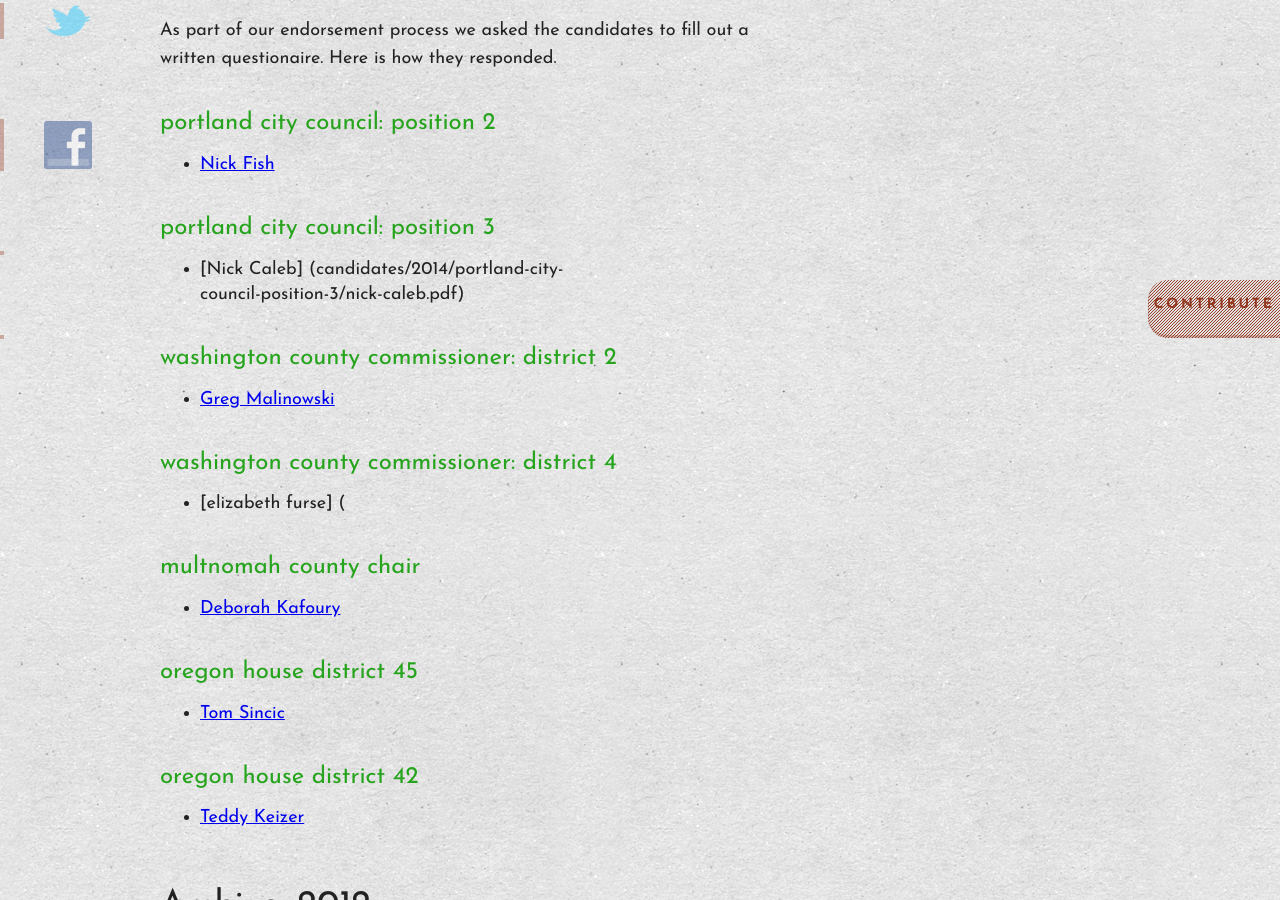
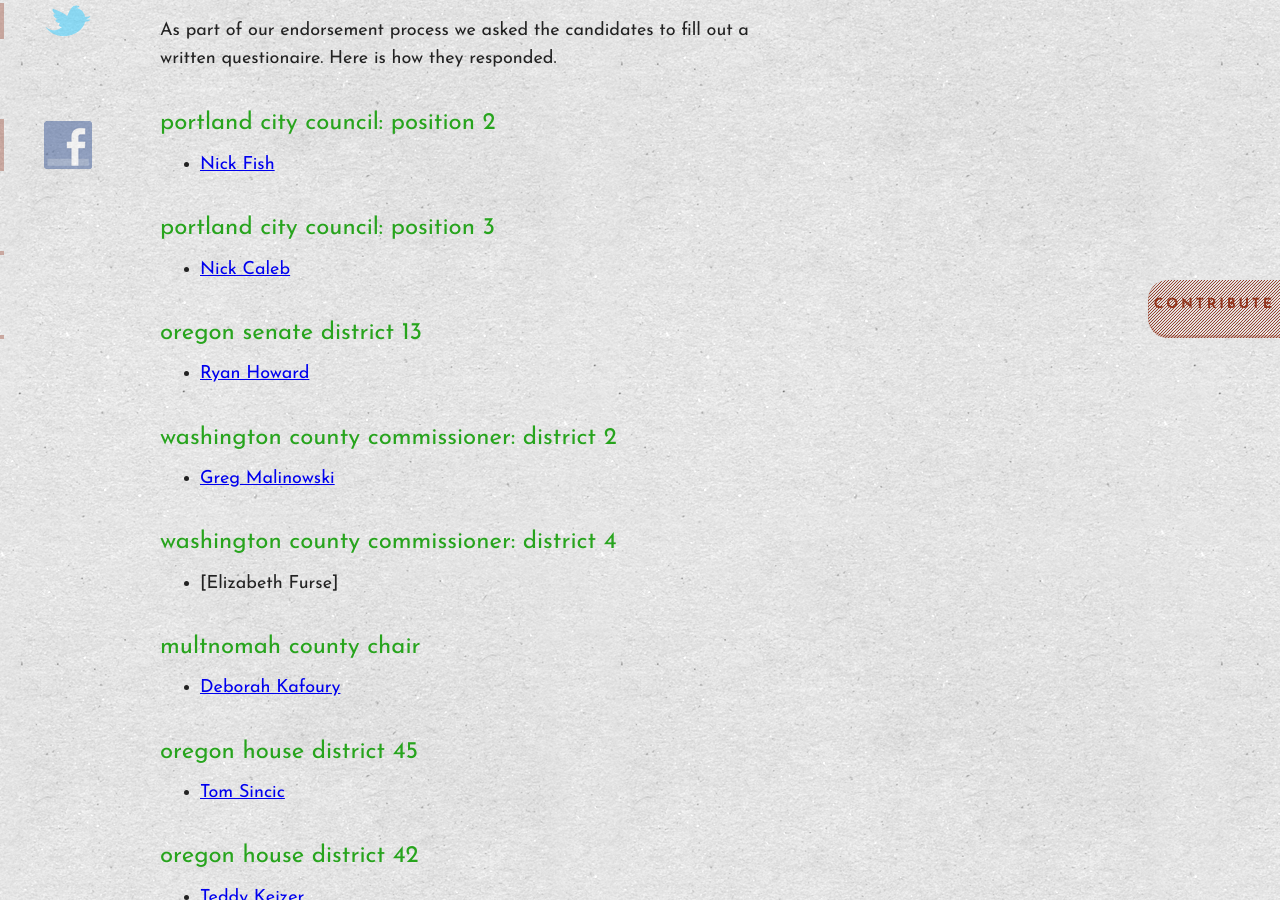
Before and after one commit to bikewalkvote/bikewalkvote.github.io, a Jekyll site: the page built from candidates.md, in a window 1280 px wide and 900 px high, scrolled down 277 px. Built offline with Jekyll 4.4.1, drawn with Linux system fonts in a browser that asks for light colours; nearby versions of some CDN libraries; Markdown is read by kramdown in place of the engine named in the settings; comment, search, counter and statistics services are not loaded.

Commit message:
Update candidates.md

```diff
--- a/candidates.md
+++ b/candidates.md
@@ -12,13 +12,16 @@ fill out a written questionaire. Here is how they responded.
 * [Nick Fish](/candidates/2014/portland-city-council-position-2/nick-fish.pdf)
 
 ### portland city council: position 3
-* [Nick Caleb] (candidates/2014/portland-city-council-position-3/nick-caleb.pdf)
+* [Nick Caleb](candidates/2014/portland-city-council-position-3/nick-caleb.pdf)
+
+### oregon senate district 13
+* [Ryan Howard](candidates/2014/oregon-state-legislature-senate-district-13/ryan-howard.pdf)
 
 ### washington county commissioner: district 2
 * [Greg Malinowski](/candidates/2014/washington-county-commissioner-district-2/greg-malinowski.pdf)
 
 ### washington county commissioner: district 4
-* [elizabeth furse] (
+* [Elizabeth Furse]
 
 ### multnomah county chair
 
```
